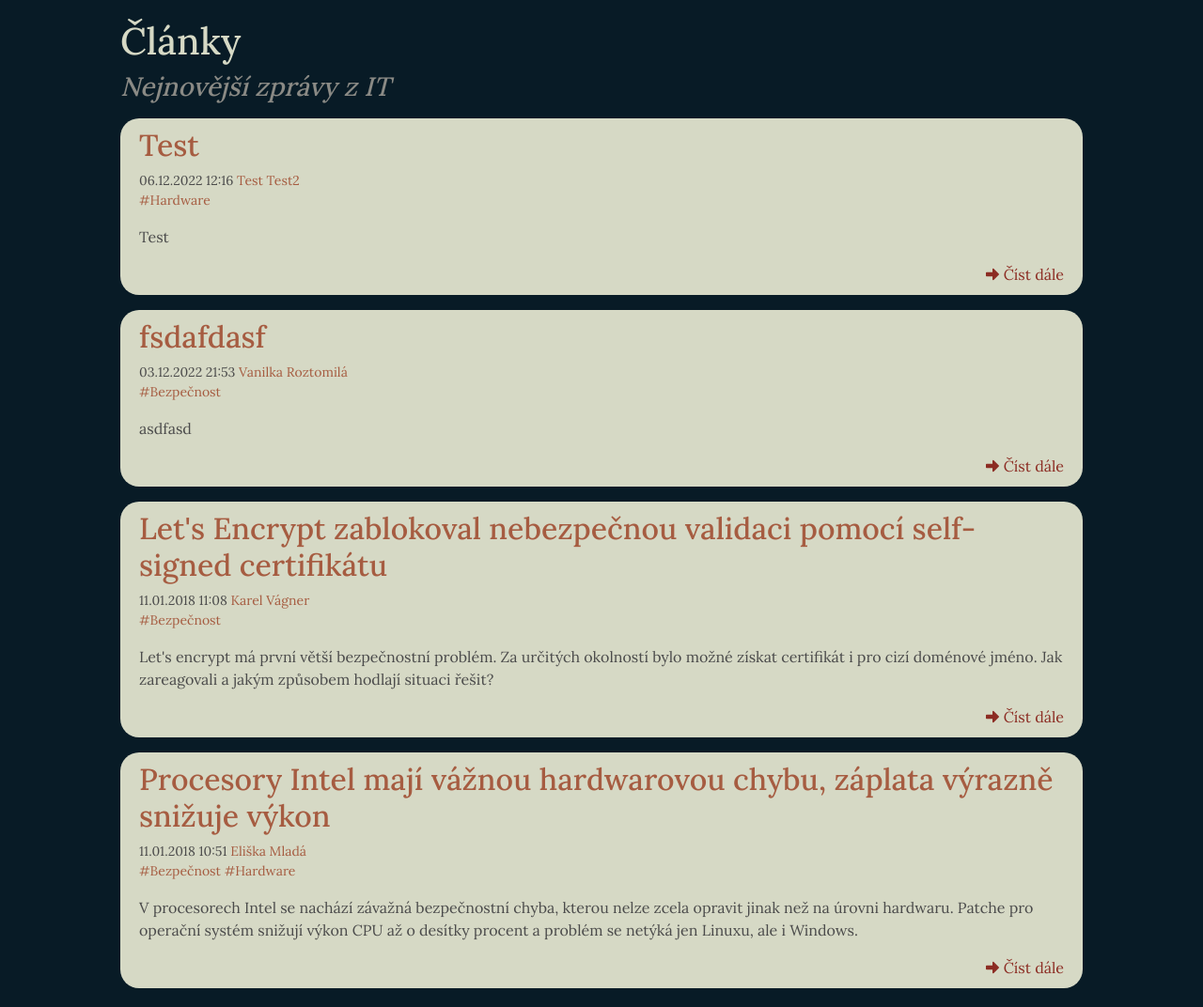
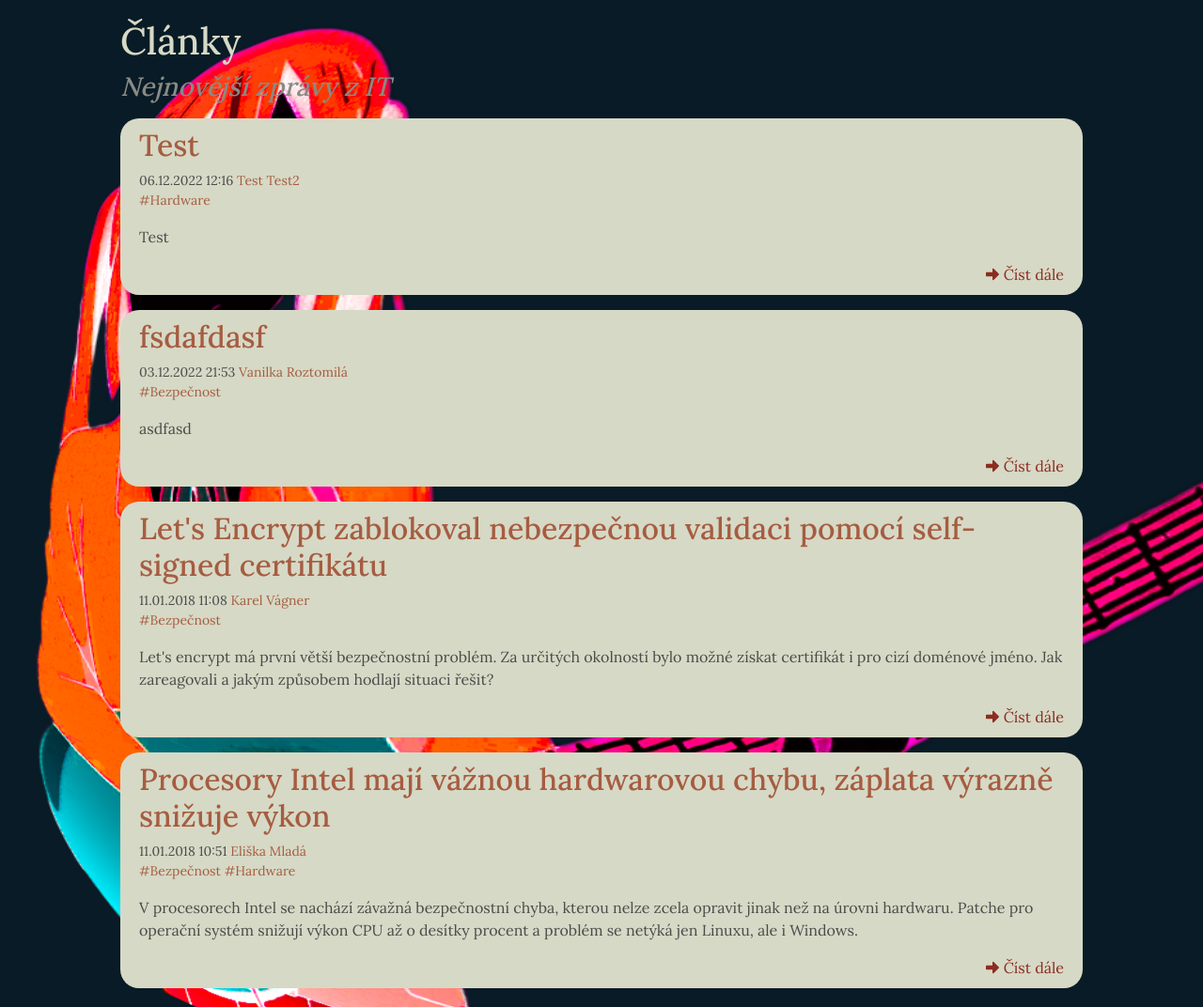
Before and after one commit to MandelOwO/News-Portal, a PHP site: page /articles in a window 1280 px wide. Shown: the part 70-1142 px from the top of the page at 94% size. Run offline with PHP 8.4, Linux system fonts and the light colour scheme; data comes from the database, SQL or seed files in the repository.

Commit message:
funi bakrund

```diff
--- a/source/styles/style.css
+++ b/source/styles/style.css
@@ -1,4 +1,8 @@
 /* ---  --- */
+
+* {
+
+}
 
 /* --- General styles --- */
 @font-face {
@@ -22,6 +26,10 @@
 
 body {
     background-color: var(--primary-background);
+    background-image: url("../images/vlcsnap-2022-11-19-13h31m58s457.png");
+    background-repeat: no-repeat;
+    background-size: 100% 100%;
+    min-height: 100vh;
     color: var(--primary-font);
 }
 
```
Also changed, not shown: source/images/Smile_30x30.gif (added), source/images/facingDown_30x30_ico.ico (added), source/images/vlcsnap-2022-11-19-13h31m58s457.png (added).
